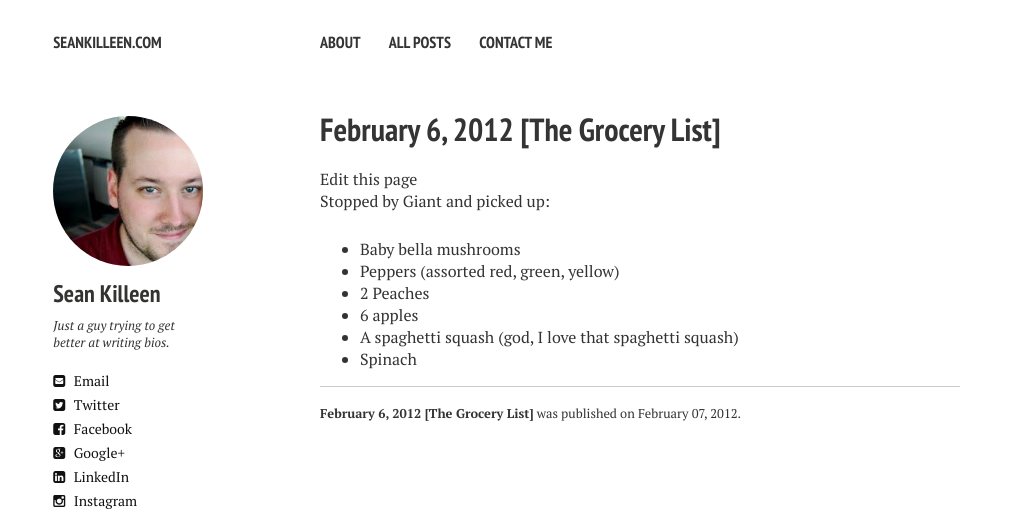
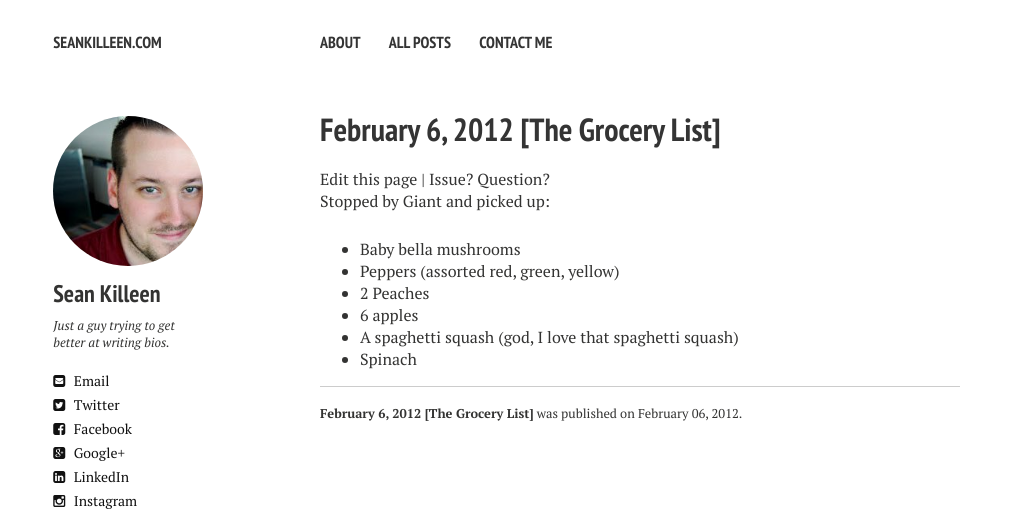
Before and after one commit to SeanKilleen/seankilleen.github.io, a Jekyll site: the page built from _posts/2012-02-06-february-6-2012-the-grocery-list.markdown, in a window 1280 px wide. Shown: the top 511 px of the page, without its empty margins (0-1023 px from the left). Built offline with Jekyll 4.4.1, drawn with Linux system fonts in a browser that asks for light colours; nearby versions of some CDN libraries; comment, search, counter and statistics services are not loaded.

Commit message:
Edit and issue links now work correctly.

```diff
--- a/_config.yml
+++ b/_config.yml
@@ -6,7 +6,8 @@
 
 
 # Jekyll configuration
-
+github_repo_url: http://github.com/seankilleen/seankilleen.github.io/
+timezone: America/New_York
 post-images: /images/post-images
 permalink:   /:year/:month/:title #/:categories/:title/
 markdown:    kramdown
--- a/_includes/_editlink.html
+++ b/_includes/_editlink.html
@@ -4,4 +4,4 @@
   {% assign path = page.path %}
 {% endif %}
 
-<a href="{{ site.github_repo_url }}edit/master/{{ path }}">Edit this page</a>
+<a href="{{ site.github_repo_url }}edit/master/{{ path }}">Edit this page</a> | <a href="{{ site.github_repo_url }}issues/new">Issue? Question?</a>
```
